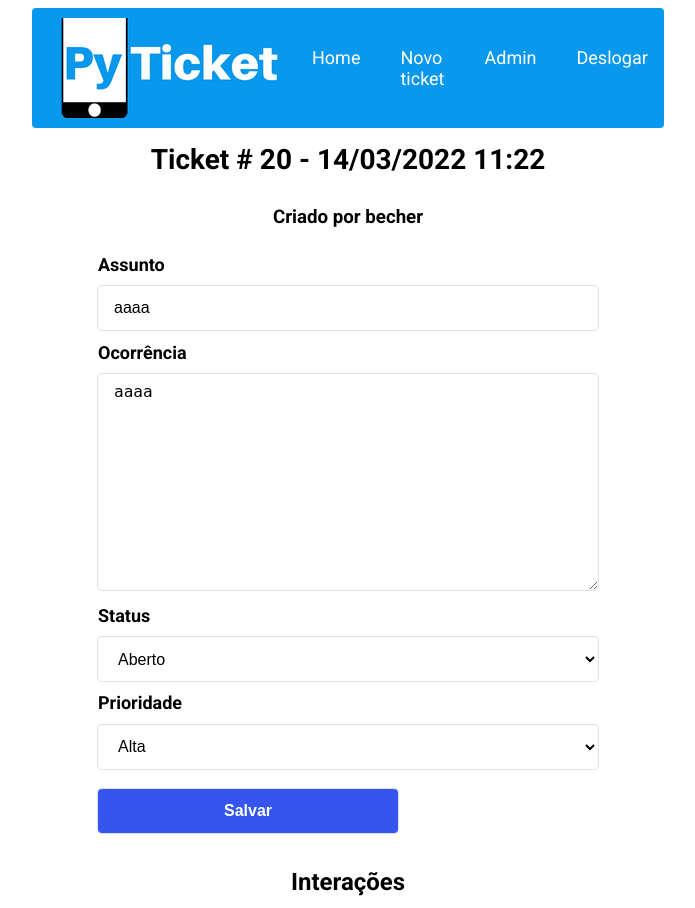
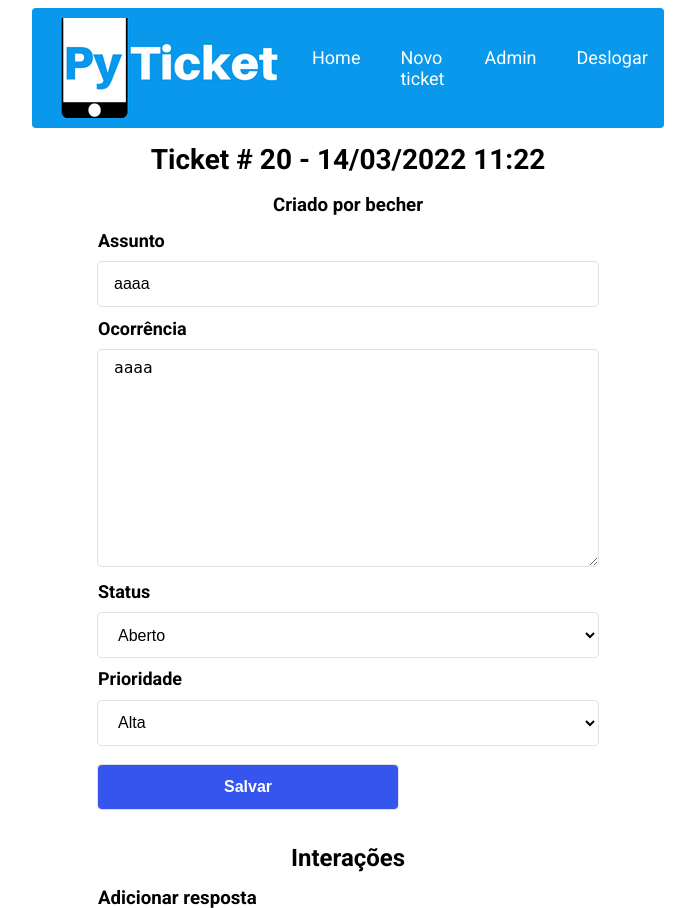
Before and after one commit to danielbecher/pyticket, a Django app: page /tickets/ticket/?id=20 in a window 1280 px wide. Shown: the top 908 px of the page, without its empty margins (292-987 px from the left). Run offline with Django 4.2, Linux system fonts and the light colour scheme; a user stored in the database is signed in; data comes from the database, SQL or seed files in the repository.

Commit message:
Alterando alguns estilos CSS

```diff
--- a/pyticket/templates/ticket.html
+++ b/pyticket/templates/ticket.html
@@ -3,7 +3,7 @@
 {% block content %}
 <section class="ticket">
     <h2 class="ticket__titulo">Ticket # {{ ticket.id }} - {{ ticket.get_data_ticket }} {{ ticket.get_hora_ticket }}</h2>
-    <h3 class="ticket__subtitulo">Criado por {{ ticket.usuario}}</h3>
+    <h3 class="ticket__subtitulo--author">Criado por {{ ticket.usuario}}</h3>
     <form action="submit" method="POST">{% csrf_token %}
         <input type="text" name="id_ticket" value="{{ ticket.id }}" hidden>
         <label class="ticket__label">Assunto</label>
```
